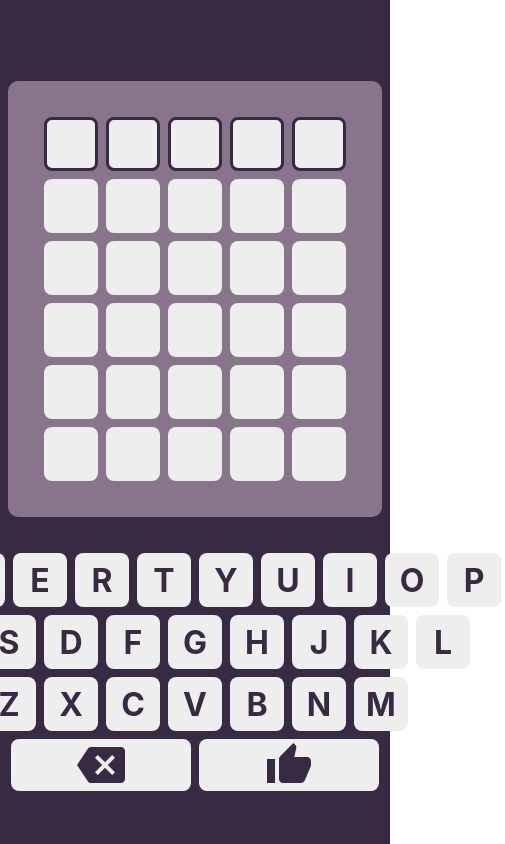
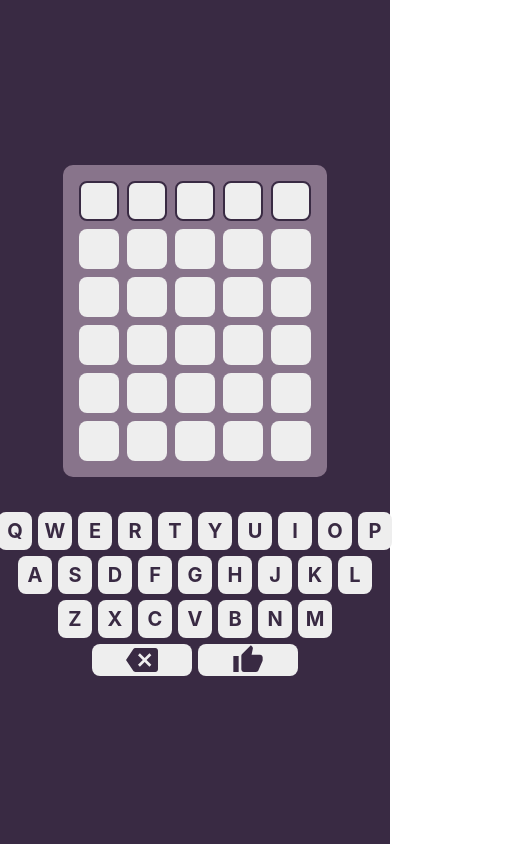
Before and after one commit to pedrogneri/9eb, a React (Create React App) app: page / in a window 390 px wide. Shown: the whole page, 505 px wide, since content can reach past the window. Built offline with nearby package versions, Linux system fonts and the light colour scheme.

Commit message:
feat: adiciona versão mobile

```diff
--- a/src/components/keyboard/keyboard.style.ts
+++ b/src/components/keyboard/keyboard.style.ts
@@ -1,4 +1,4 @@
-import styled from 'styled-components';
+import styled, { css } from 'styled-components';
 import { Letter } from '../letter';
 import { MdThumbUp, MdBackspace } from 'react-icons/md';
 
@@ -18,6 +18,16 @@ export const Row = styled.div`
 export const Key = styled(Letter)`
   margin: 4px;
   cursor: pointer;
+
+  width: 48px;
+  height: 56px;
+
+  @media(max-width: 800px) {
+    width: 28px;
+    height: 32px;
+    font-size: 20px;
+    margin: 3px;
+  }
 `;
 
 export const SpecialKey = styled.div`
@@ -30,16 +40,30 @@ export const SpecialKey = styled.div`
   border-radius: 8px;
   margin: 4px;
   cursor: pointer;
+
+  @media(max-width: 800px) {
+    width: 100px;
+    height: 32px;
+    font-size: 16px;
+    margin: 3px;
+  }
+`;
+
+const iconStyle = css`
+  height: 48px;
+  width: 48px;
+  color: #392a43;
+
+  @media(max-width: 800px) {
+    width: 32px;
+    height: 32px;
+  }
 `;
 
 export const Like = styled(MdThumbUp)`
-  height: 48px;
-  width: 48px;
-  color: #392a43;
+  ${iconStyle}
 `;
 
 export const Delete = styled(MdBackspace)`
-  height: 48px;
-  width: 48px;
-  color: #392a43;
+  ${iconStyle}
 `;
--- a/src/components/row/row.style.ts
+++ b/src/components/row/row.style.ts
@@ -1,11 +1,19 @@
 import styled from 'styled-components';
+import { Letter } from '../letter';
 
 export const Container = styled.div`
   display: flex;
   align-items: center;
   flex-direction: row;
+`;
 
-  & > div {
-    margin: 4px;
+export const StyledLetter = styled(Letter)`
+  margin: 4px;
+
+  @media(max-width: 800px) {
+    width: 36px;
+    height: 36px;
+    font-size: 32px;
+    border-width: 2px;
   }
-`
+`;
--- a/src/components/row/row.tsx
+++ b/src/components/row/row.tsx
@@ -1,6 +1,5 @@
 import React from 'react'
 import { normalizeWord } from '../../lib/words';
-import { Letter } from '../letter';
 import { State } from '../letter/letter';
 import * as S from './row.style';
 
@@ -60,7 +59,7 @@ const Row = ({ word, input, isSelected, filled = false }: Props) => {
   return (
     <S.Container>
       {[...Array(5)].map((_, index) => (
-        <Letter
+        <S.StyledLetter
           key={index.toString()}
           value={input[index] || ''}
           isSelected={isSelected}
--- a/src/index.css
+++ b/src/index.css
@@ -1,3 +1,8 @@
+html, body {
+  height: 100%;
+  width: 100%;
+}
+
 body {
   margin: 0;
   font-family: -apple-system, BlinkMacSystemFont, 'Segoe UI', 'Roboto', 'Oxygen',
@@ -5,11 +10,12 @@ body {
     sans-serif;
   -webkit-font-smoothing: antialiased;
   -moz-osx-font-smoothing: grayscale;
-  height: 100vh;
+  overflow: hidden;
 }
 
 #root {
   height: 100%;
+  width: 100%;
   background-color: #392a43;
 }
 
--- a/src/views/home/home.style.ts
+++ b/src/views/home/home.style.ts
@@ -16,5 +16,9 @@ export const Board = styled.div`
   padding: 32px;
   background-color: #88748b;
   border-radius: 10px;
-  margin: 32px;
+  margin-bottom: 32px;
+
+  @media(max-width: 800px) {
+    padding: 12px;
+  }
 `;
```
